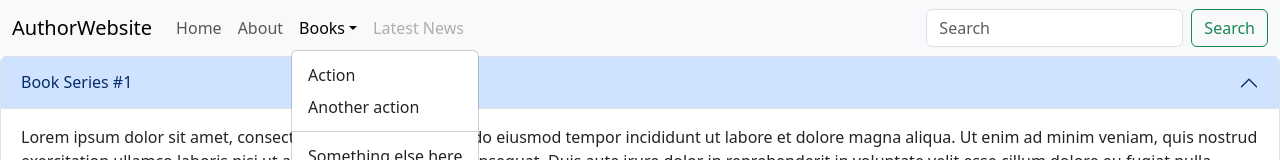
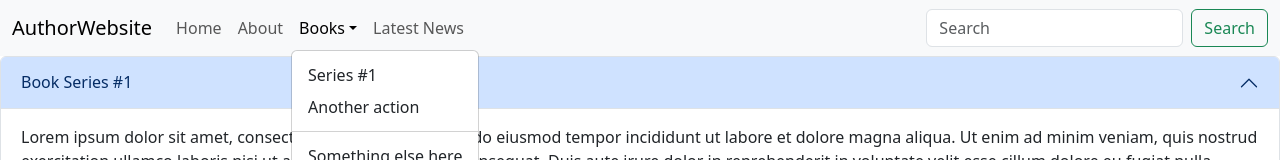
Before and after one commit to cozysyd/authorwebex_react_project, a React (Create React App) app: page / in a window 1280 px wide. Both pictures are taken after a click on the button "Books". Shown: the top 160 px of the page. Built offline with nearby package versions, Linux system fonts and the light colour scheme.

Commit message:
edited navbar

```diff
--- a/src/NavBar.js
+++ b/src/NavBar.js
@@ -21,7 +21,7 @@ function NavBar() {
             <Nav.Link href="#action1">Home</Nav.Link>
             <Nav.Link href="#action2">About</Nav.Link>
             <NavDropdown title="Books" id="navbarScrollingDropdown">
-              <NavDropdown.Item href="#action3">Action</NavDropdown.Item>
+              <NavDropdown.Item href="#action3">Series #1</NavDropdown.Item>
               <NavDropdown.Item href="#action4">
                 Another action
               </NavDropdown.Item>
@@ -30,7 +30,7 @@ function NavBar() {
                 Something else here
               </NavDropdown.Item>
             </NavDropdown>
-            <Nav.Link href="#" disabled>
+            <Nav.Link href="#">
               Latest News
             </Nav.Link>
           </Nav>
```
